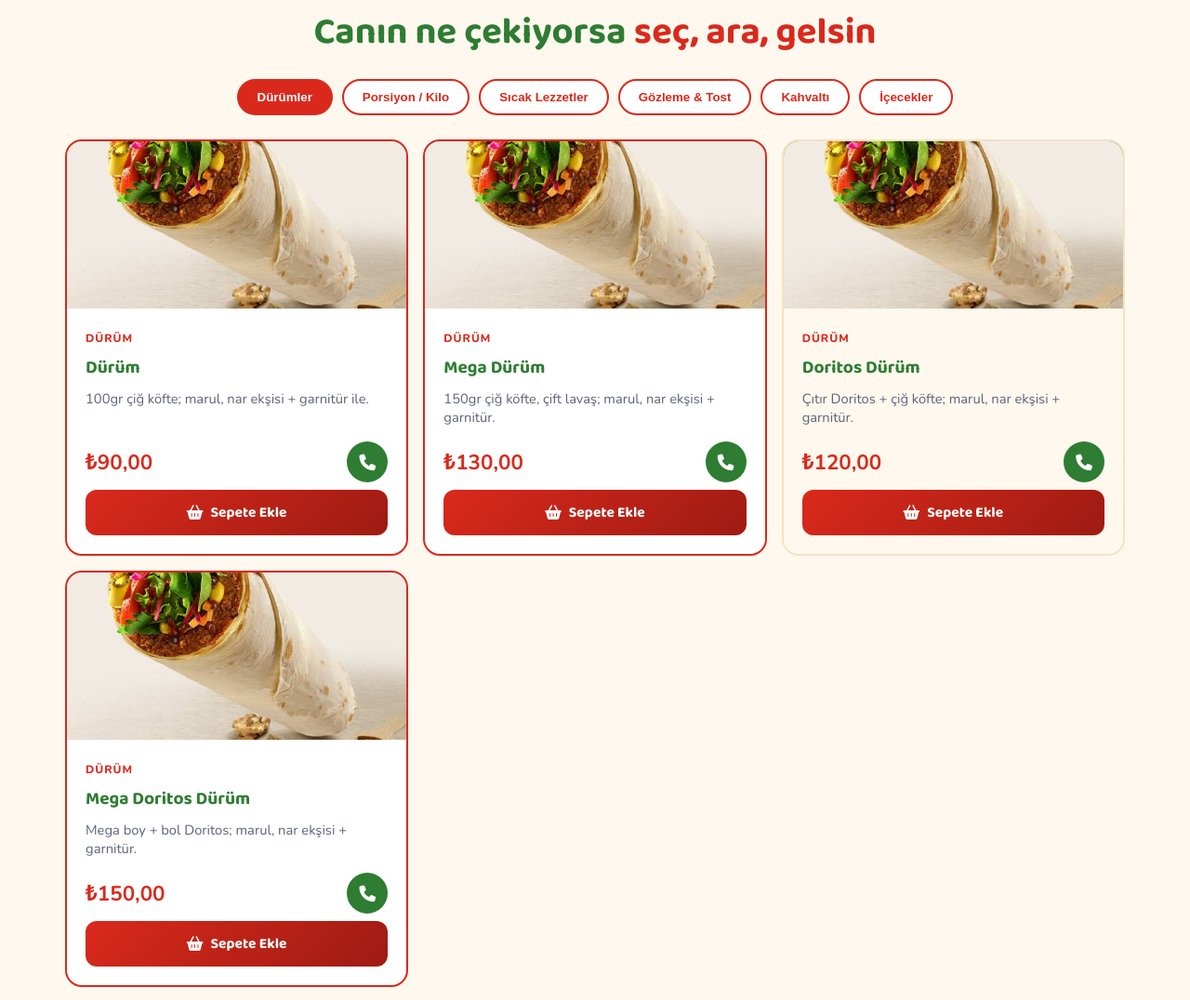
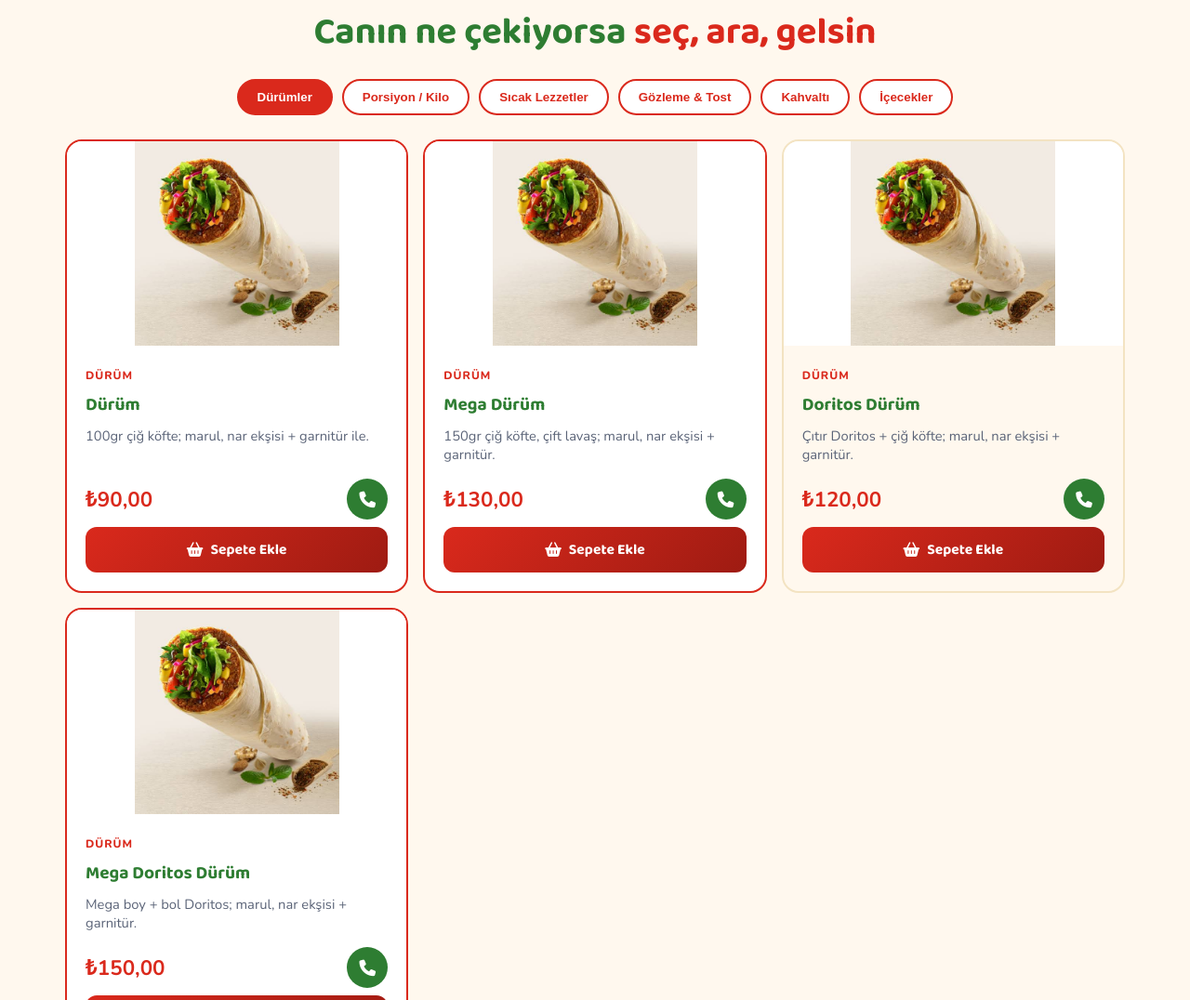
Before and after one commit to kartal1243/ad-yaman, a plain HTML site: page index.html in a window 1280 px wide. Shown: the part 1049-2125 px from the top of the page at 93% size. Drawn offline with nearby package versions, Linux system fonts and the light colour scheme.

Commit message:
Menu fotolari kirpma kapatildi, tamami gorunur

```diff
--- a/styles.css
+++ b/styles.css
@@ -216,9 +216,9 @@ footer{background:#080f30;color:#c4cdf2;padding:34px 0 0}
 
 /* Fotoğraflı kart */
 .menu-card{padding:0;overflow:hidden}
-.dish-img{height:180px;background:linear-gradient(135deg,var(--lacivert),var(--lacivert2) 55%,var(--kirmizi));display:flex;align-items:center;justify-content:center;position:relative}
+.dish-img{height:220px;background:#fff;display:flex;align-items:center;justify-content:center;position:relative}
 .dish-img i{font-size:2.8rem;color:rgba(255,255,255,.8)}
-.dish-img img{position:absolute;inset:0;width:100%;height:100%;object-fit:cover}
+.dish-img img{position:absolute;inset:0;width:100%;height:100%;object-fit:contain}
 .menu-body{padding:16px 20px 20px;display:flex;flex-direction:column;gap:8px;flex:1}
 .add-btn{border:0;cursor:pointer;background:linear-gradient(135deg,var(--kirmizi),var(--kirmizi2));color:#fff;font-weight:700;font-size:.98rem;padding:12px;border-radius:12px;display:flex;align-items:center;justify-content:center;gap:8px;transition:.2s;font-family:'Baloo 2',sans-serif}
 .add-btn:hover{filter:brightness(1.08);transform:translateY(-1px)}
```
